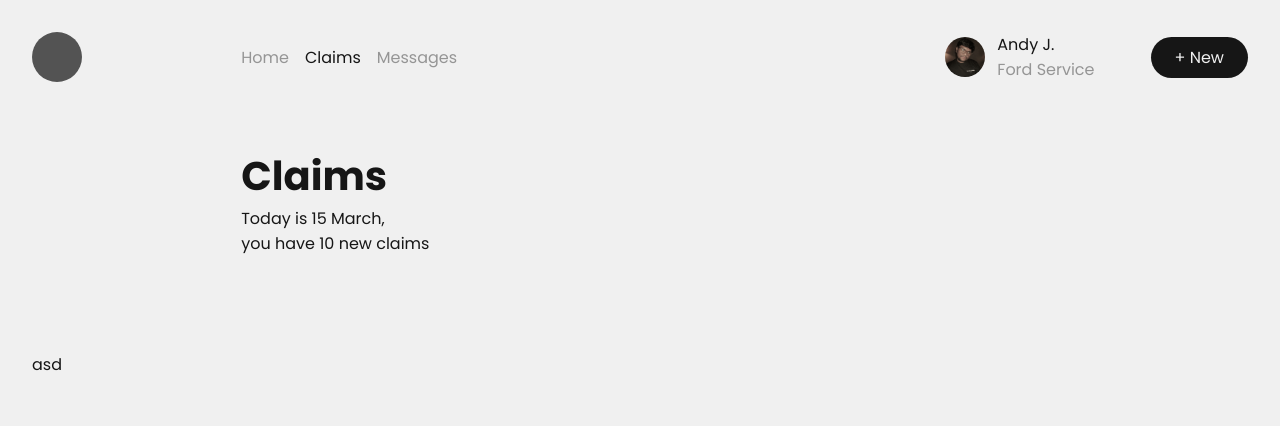
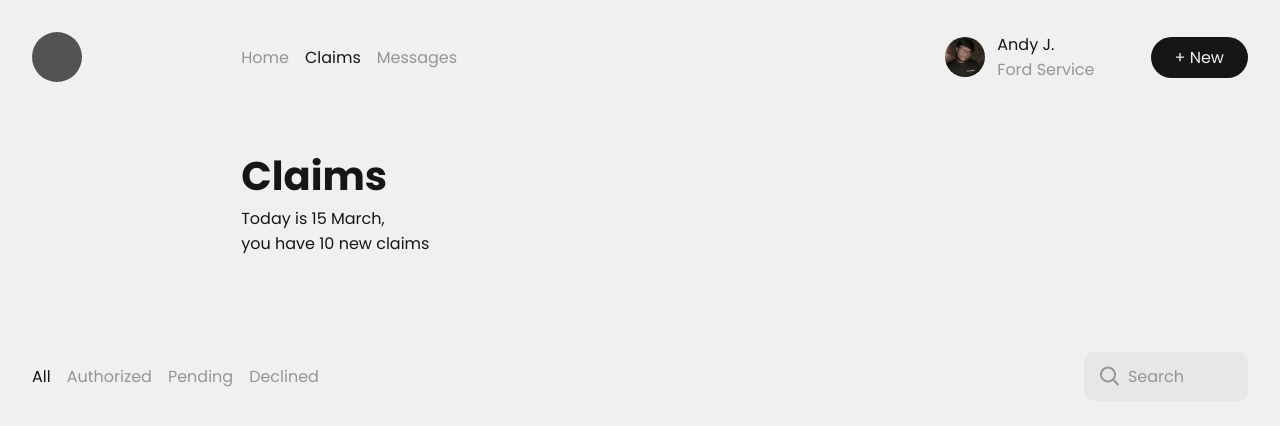
Before and after one commit to Samshh/tactiv-sass, a website: page src/pages/page2/page2.html in a window 1280 px wide. Drawn offline with Linux system fonts and the light colour scheme.

Commit message:
done upper claims page in progress claims table

```diff
--- a/src/assets/_button.scss
+++ b/src/assets/_button.scss
@@ -22,6 +22,7 @@
 // customer-card-btn
 .card-btn {
   padding: 0.5rem;
+  width: 100%;
 }
 
 .card-active-btn {
--- a/src/assets/_index.scss
+++ b/src/assets/_index.scss
@@ -2,3 +2,4 @@
 @forward "./text";
 @forward "./progress";
 @forward "./customer-card";
+@forward "./table";
--- /dev/null
+++ b/src/assets/_table.scss
@@ -0,0 +1,44 @@
+@use "./util" as *;
+
+.table {
+  width: 100%;
+  @include init-flex(column, 1rem);
+
+  .table-upper {
+    width: 100%;
+    @include init-flex(row, 1rem, space-between, center);
+    .table-tabs {
+      width: 100%;
+      @include init-flex(row, 1rem, start, center);
+
+      p {
+        color: $light-grey;
+        -webkit-user-select: none;
+        user-select: none;
+        cursor: pointer;
+      }
+
+      .active {
+        color: $black;
+      }
+    }
+
+    .table-button-tabs {
+      @include init-flex(row, 1rem, start, center);
+
+      .search {
+        background-color: $bg-dim;
+        height: 100%;
+        padding: 0.75rem;
+        padding-right: 4rem;
+        border-radius: 10px;
+        color: $light-grey;
+        @include init-flex(row, 0.5rem, space-between, center);
+
+        p {
+          font-weight: 400;
+        }
+      }
+    }
+  }
+}
--- a/src/pages/page2/page2.html
+++ b/src/pages/page2/page2.html
@@ -37,7 +37,22 @@
           </div>
         </div>
       </div>
-      <div class="table">asd</div>
+      <div class="table">
+        <div class="table-upper">
+          <div class="table-tabs">
+            <p class="active">All</p>
+            <p>Authorized</p>
+            <p>Pending</p>
+            <p>Declined</p>
+          </div>
+          <div class="table-button-tabs">
+            <div class="search">
+              <img class="icon" src="/public/icons/search2.svg" alt="">
+              <p>Search</p>
+            </div>
+          </div>
+        </div>
+      </div>
     </section>
   </body>
 </html>
```
Also changed, not shown: src/pages/page1/page1.html (+4 -4 lines), public/icons/search2.svg (added), src/index.css, 1 other file.
